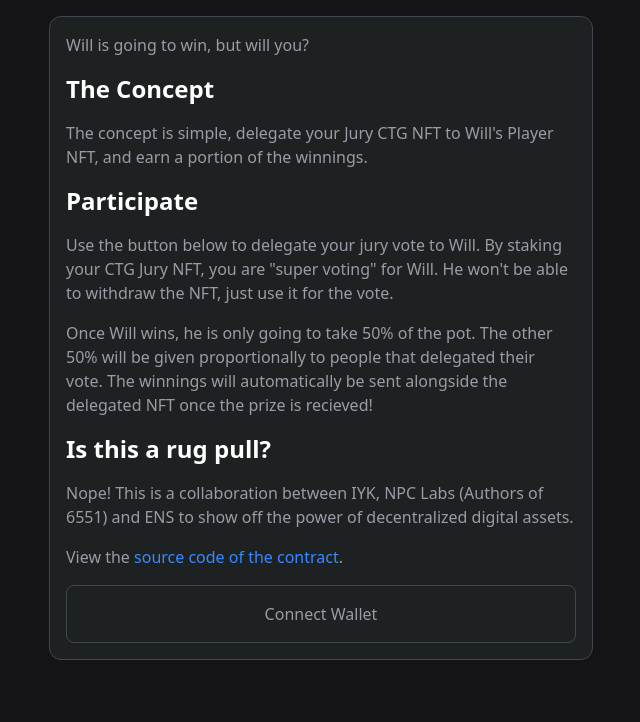
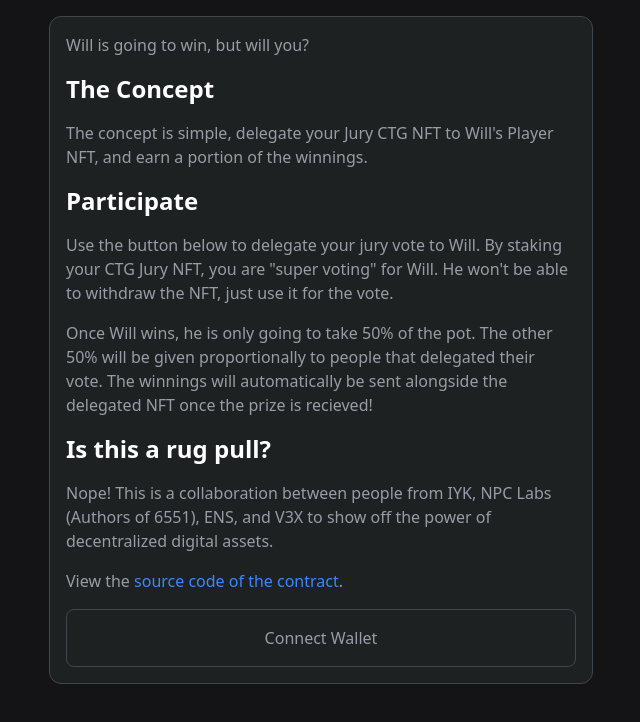
Before and after one commit to v3xlabs/CTGVault, a React (Vite) app in the folder web/: page / in a window 1280 px wide. Shown: the top 722 px of the page, without its empty margins (319-959 px from the left). Built offline with nearby package versions, Linux system fonts and the light colour scheme.

Commit message:
added v3x

```diff
--- a/web/src/App.tsx
+++ b/web/src/App.tsx
@@ -22,7 +22,7 @@ export const App = () => {
                             The winnings will automatically be sent alongside the delegated NFT once the prize is recieved!
                         </p>
                         <h2>Is this a rug pull?</h2>
-                        <p>Nope! This is a collaboration between IYK, NPC Labs (Authors of 6551) and ENS to show off the power of decentralized digital assets.</p>
+                        <p>Nope! This is a collaboration between people from IYK, NPC Labs (Authors of 6551), ENS, and V3X to show off the power of decentralized digital assets.</p>
                         <p>View the <a href="https://github.com/Ryan-Ouyang/6551-ctg-vault" target="_blank">source code of the contract</a>.</p>
                         <button className="w-full p-4 rounded-lg border border-dark-border hover:bg-dark-background-secondary cursor-pointer">
                             Connect Wallet
```
